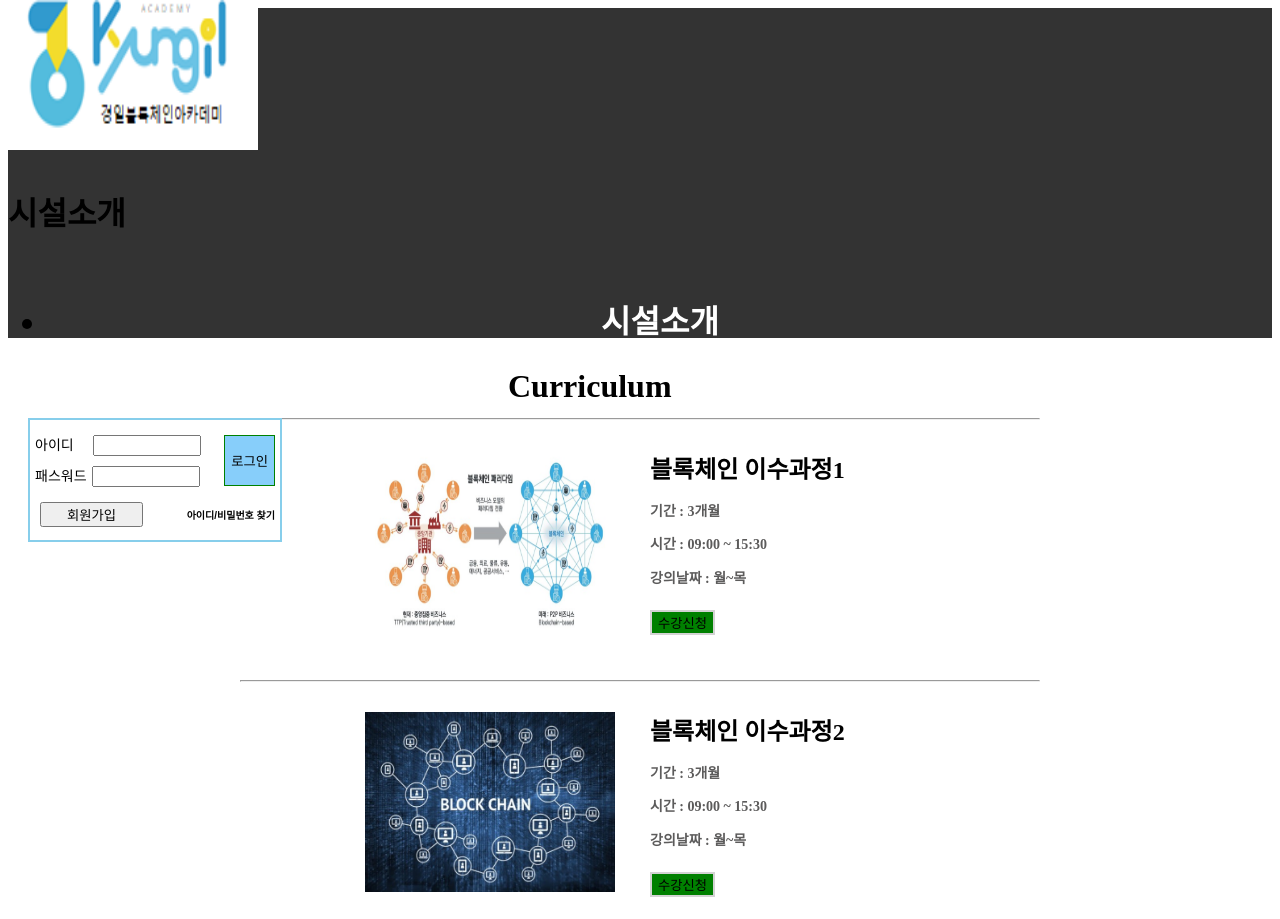
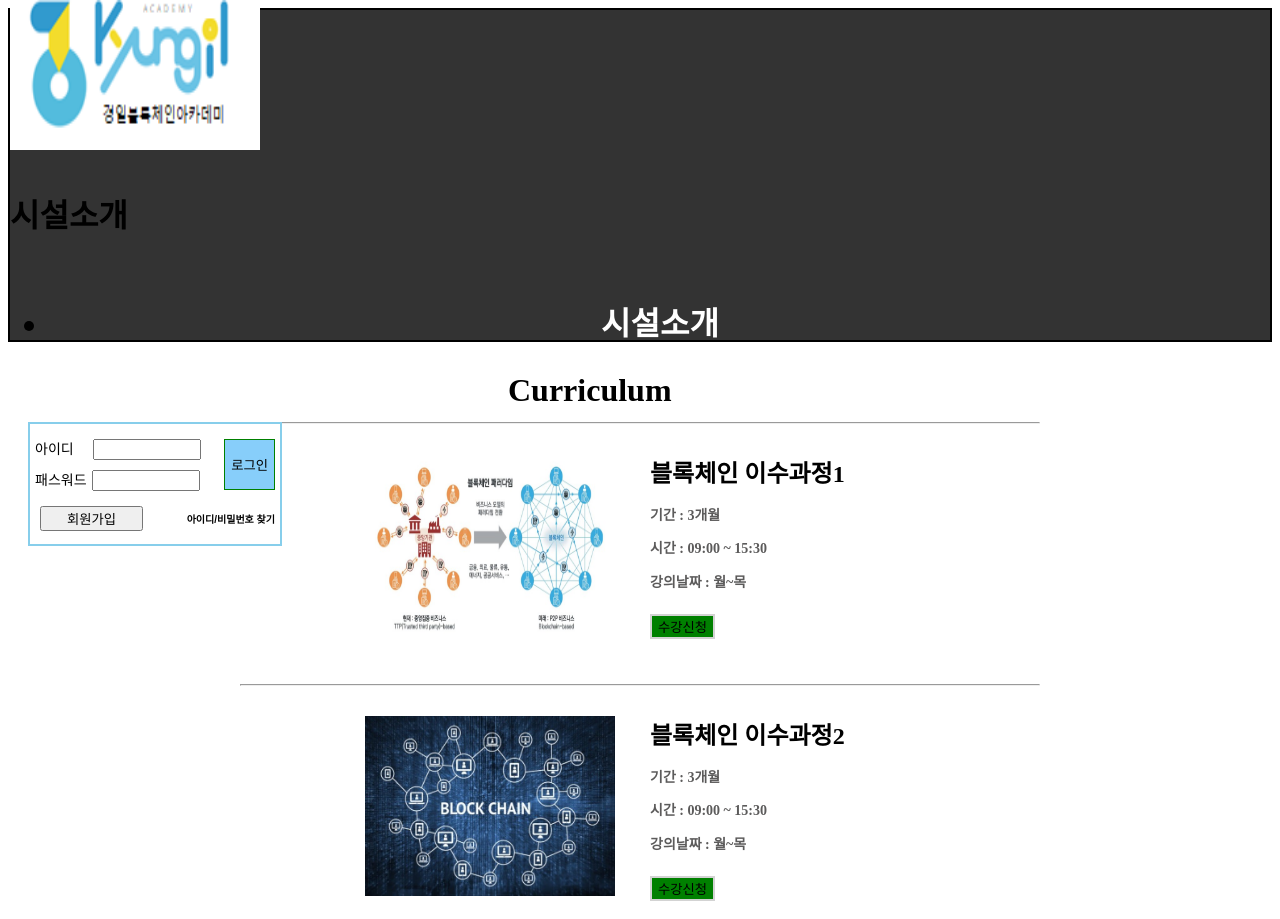
Before and after one commit to rmfkxhxh/KyoungilBlockchainAcademy, a plain HTML site: page sugang.html in a window 1280 px wide. Shown: the top 919 px of the page. Drawn offline with Linux system fonts and the light colour scheme.

Commit message:
번역버그

```diff
--- a/sisul.css
+++ b/sisul.css
@@ -4,9 +4,9 @@
     margin: 0 auto;
     overflow: hidden;
     vertical-align: top;
-    상자 크기 : 테두리 상자 ;
-    테두리 : 2px 단색 검정색 ;  ㅁㄴ
-    높이 : 250p;
+    box-sizing: border-box;
+    border : 2px solid black;
+    height : 250p;
     background-color: #333333
 }
 .nav-container {
@@ -111,7 +111,7 @@ header {
     width: 100px;
     margin: 5px;
 }
-/*---------------------------------------slide-----------------------------*/
+/*---------------------------------------sldie-----------------------------*/
 
 
 #slider {
@@ -126,7 +126,7 @@ header {
 }
 
 #slider-wrapper {
-    width: 9999px;
+    width: px;
     height: 600px;
     position: relative;
     transition: left 600ms linear;
```
Lines whose indentation alone changed are shown as unchanged.
